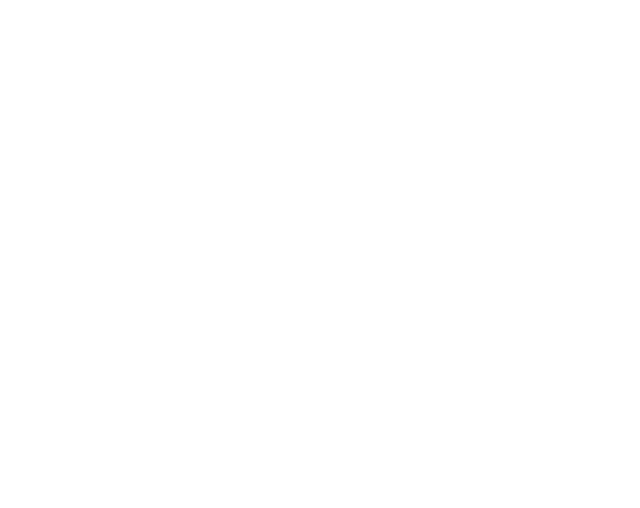
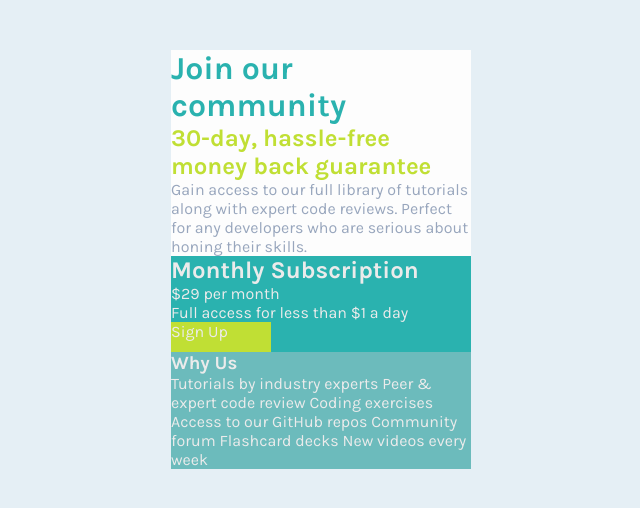
Before and after one commit to Feelshot/practica-08-css, a plain HTML site: page index.html in a window 1280 px wide. Shown: the whole page, without its empty margins (319-959 px from the left). Drawn offline with Linux system fonts and the light colour scheme.

Commit message:
commit con todos los elementos posicionados

```diff
--- a/index.html
+++ b/index.html
@@ -3,11 +3,42 @@
 <head>
     <meta charset="UTF-8">
     <link rel="stylesheet" href="style.css">
+    <link rel="preconnect" href="https://fonts.googleapis.com">
+    <link rel="preconnect" href="https://fonts.gstatic.com" crossorigin>
+    <link href="https://fonts.googleapis.com/css2?family=Karla:wght@400;700&display=swap" rel="stylesheet">
     <meta http-equiv="X-UA-Compatible" content="IE=edge">
     <meta name="viewport" content="width=device-width, initial-scale=1.0">
     <title>Document</title>
 </head>
 <body>
+    <div class="container">
+        <div class="container-gray">
+            <h1>Join our community</h1>
+            <h2>30-day, hassle-free money back guarantee</h2>
+            <p>  Gain access to our full library of tutorials along with expert code reviews.
+                Perfect for any developers who are serious about honing their skills.</p>
+        </div>
+
+        <div class="container-blue">
+            <h2>Monthly Subscription</h2>
+            <p> &dollar;29 <span>per month</span></p>
+            <p> Full access for less than &dollar;1 a day</p>
+            <div class="button">Sign Up</div>
+        </div>
+
+        <div class="container-cyan">
+            <h3>Why Us</h3>
+            <p>
+                Tutorials by industry experts
+                Peer &amp; expert code review
+                Coding exercises
+                Access to our GitHub repos
+                Community forum
+                Flashcard decks
+                New videos every week
+            </p>
+        </div>
+    </div>
 
 </body>
 </html>
--- a/style.css
+++ b/style.css
@@ -1,3 +1,46 @@
 :root {
+--Cyan: hsl(179, 62%, 43%);
+--Bright-Yellow: hsl(71, 73%, 54%);
+--Light-Gray: hsl(204, 43%, 93%);
+--Grayish-Blue: hsl(218, 22%, 67%);
+}
+* {
+    margin: 0;
+    padding: 0;
+}
+body {
+    font-size: 16px;
+    font-family: 'Karla', sans-serif;
+    background-color: var(--Light-Gray);
+}
+.container {
+    width: 300px;
+    margin: 50px auto 50px auto;
+}
+/* ---- cuadro blanco ---- */
+.container-gray {
+    background-color: #fdfdfd;
+}
+.container-gray h1 { color: var(--Cyan); }
+.container-gray h2 { color: var(--Bright-Yellow); }
+.container-gray p  { color: var(--Grayish-Blue); }
+/* ---- cuadro azul fuerte ---- */
+.container-blue {
+    background-color: var(--Cyan);
+    color: #ebebeb;
+}
+.container-blue .button {
+    width: 100px;
+    height: 30px;
+    background-color: var(--Bright-Yellow);
+    color: #ebebeb;
+}
+/* ---- cuadro azul claro ----*/
+.container-cyan {
+    background-color: rgb(108, 187, 188);
+    color: #ebebeb;
+}
+/* ---- media desktop ---- */
+@media (min-width: 1000px) {
 
 }
```
